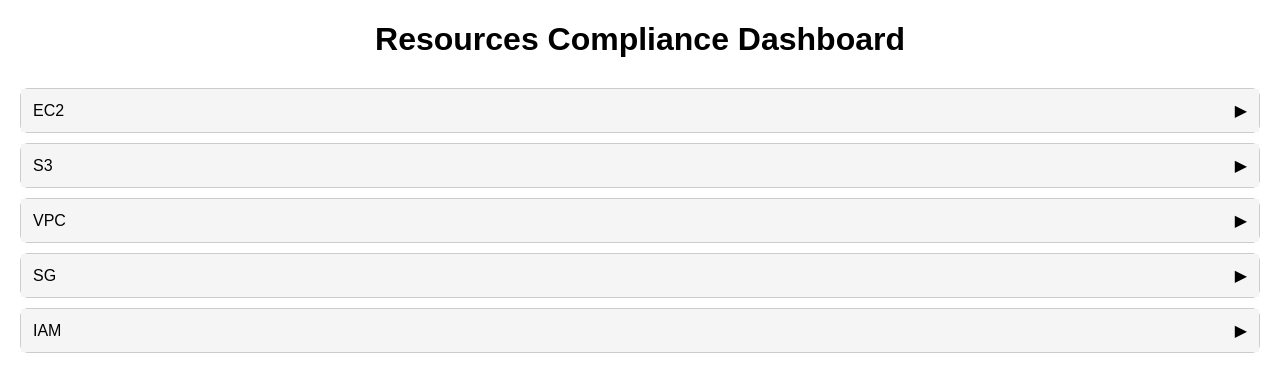
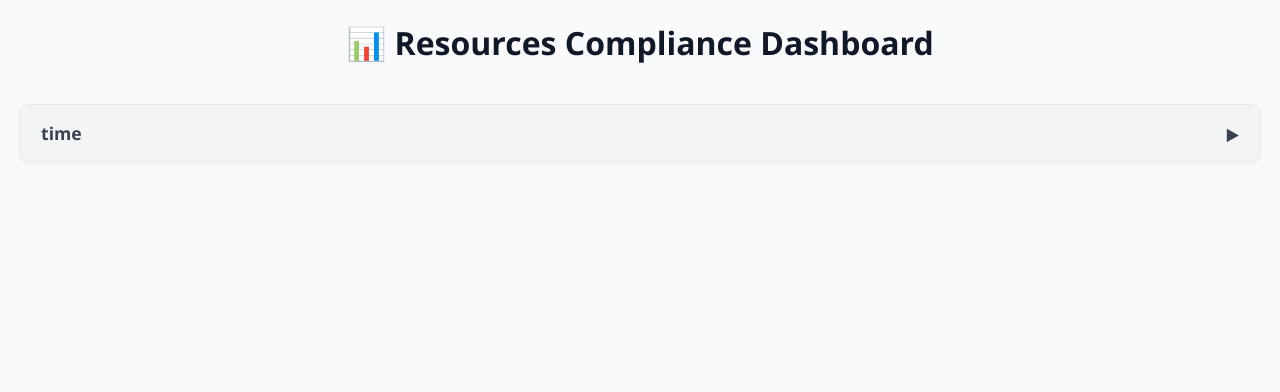
Before and after one commit to dhonnappa-amd/build-dashboards-testing, a plain HTML site: page index.html in a window 1280 px wide. Drawn offline with Linux system fonts and the light colour scheme.

Commit message:
Update styles and title in index.html

```diff
--- a/index.html
+++ b/index.html
@@ -4,26 +4,49 @@
   <meta charset="UTF-8">
   <title>Resources Compliance Dashboard</title>
   <style>
-    body { font-family: Arial, sans-serif; margin: 20px; }
-    h1 { text-align: center; margin-bottom: 30px; }
+    body {
+      font-family: "Segoe UI", Tahoma, Geneva, Verdana, sans-serif;
+      margin: 20px;
+      background: #f8fafc;
+      color: #222;
+    }
+
+    h1 {
+      text-align: center;
+      margin-bottom: 40px;
+      font-size: 2rem;
+      color: #111827;
+    }
 
     .resource-type {
-      border: 1px solid #ccc;
-      border-radius: 8px;
-      margin-bottom: 10px;
+      background: #ffffff;
+      border: 1px solid #e5e7eb;
+      border-radius: 10px;
+      margin-bottom: 15px;
+      box-shadow: 0 2px 5px rgba(0,0,0,0.05);
+      overflow: hidden;
+      transition: box-shadow 0.2s ease;
+    }
+
+    .resource-type:hover {
+      box-shadow: 0 4px 12px rgba(0,0,0,0.08);
     }
 
     .resource-header {
-      background: #f5f5f5;
-      padding: 12px;
+      background: #f3f4f6;
+      padding: 16px 20px;
       cursor: pointer;
       display: flex;
       align-items: center;
       justify-content: space-between;
+      font-size: 1.1rem;
+      font-weight: 600;
+      color: #374151;
     }
 
     .arrow {
       transition: transform 0.2s ease;
+      font-weight: bold;
     }
 
     .arrow.open {
@@ -34,31 +57,40 @@
       width: 100%;
       border-collapse: collapse;
       display: none;
+      font-size: 0.95rem;
     }
 
     .resource-table th, .resource-table td {
-      border: 1px solid #ccc;
-      padding: 8px;
+      border: 1px solid #e5e7eb;
+      padding: 12px;
       text-align: left;
     }
 
     .resource-table th {
-      background: #f0f0f0;
+      background: #f9fafb;
+      font-weight: 600;
+      color: #374151;
+    }
+
+    .resource-table td {
+      background: #ffffff;
     }
 
     .compliance-pass {
       color: green;
       font-weight: bold;
+      font-size: 1.2rem;
     }
 
     .compliance-fail {
       color: red;
       font-weight: bold;
+      font-size: 1.2rem;
     }
   </style>
 </head>
 <body>
-  <h1>Resources Compliance Dashboard</h1>
+  <h1>📊 Resources Compliance Dashboard</h1>
   <div id="dashboard"></div>
 
   <script>
@@ -118,7 +150,7 @@
     }
 
     // Build dashboard
-    fetch("hardcodedata.json")
+    fetch("data.json")
       .then(res => res.json())
       .then(data => {
         const dashboard = document.getElementById("dashboard");
```
